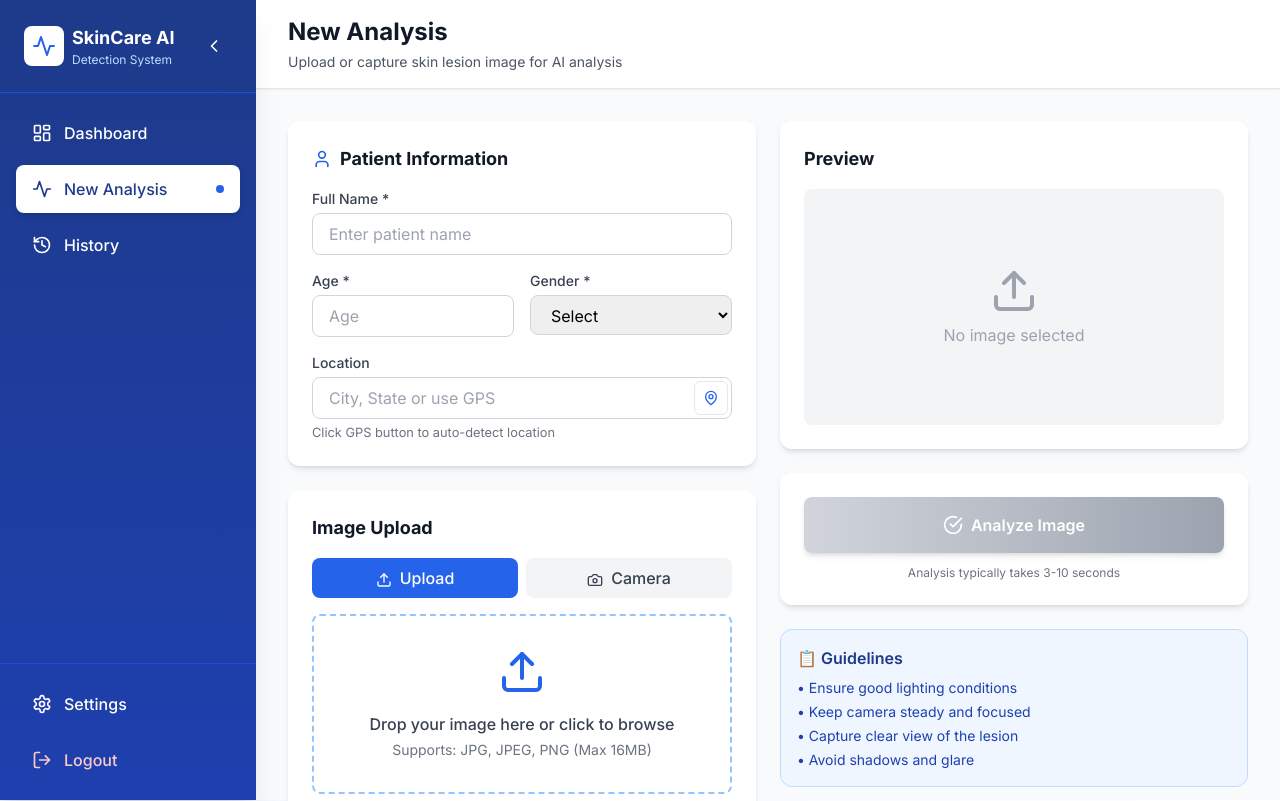
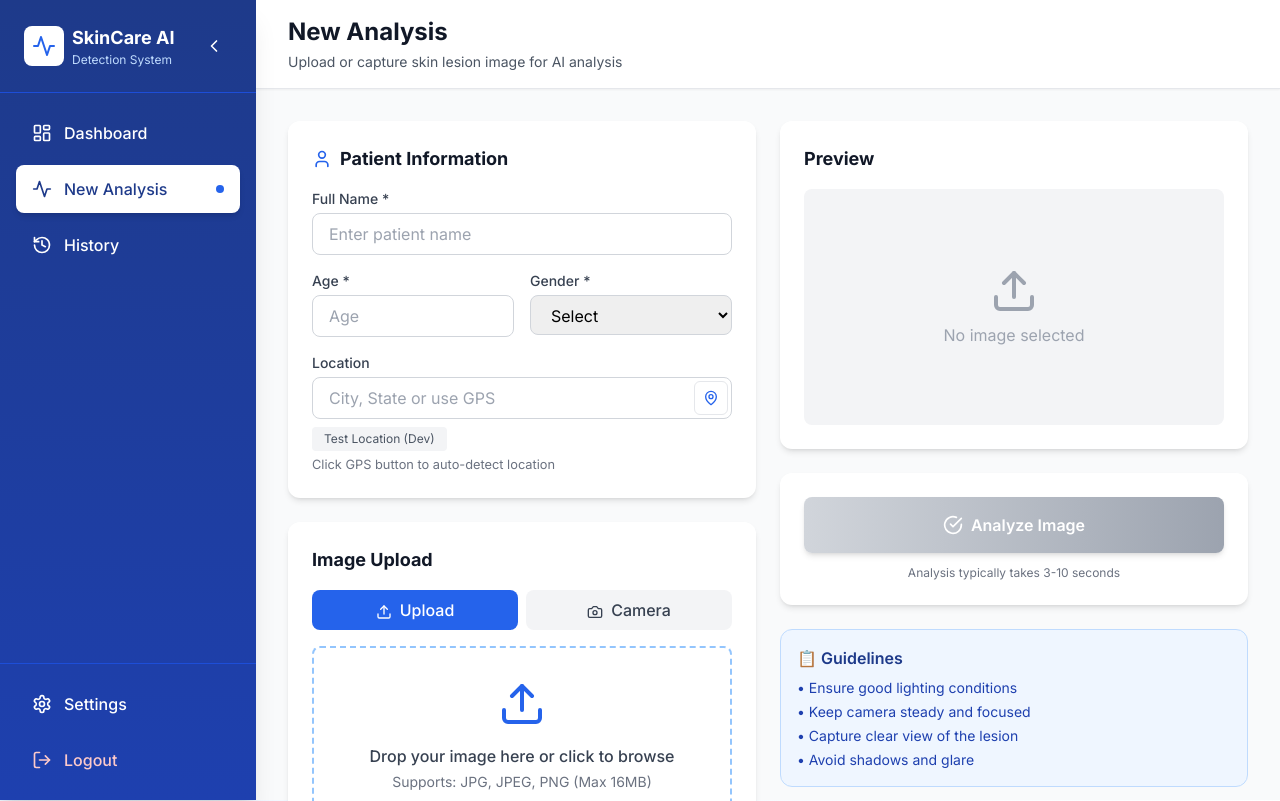
Before and after one commit to priyanshu-3/SkinCare, a React (Vite) app in the folder frontend/: page /analysis in a window 1280 px wide. Built offline with nearby package versions, Linux system fonts and the light colour scheme.

Commit message:
Add test location button and improve GPS error handling for development

```diff
--- a/frontend/src/pages/AnalysisNew.jsx
+++ b/frontend/src/pages/AnalysisNew.jsx
@@ -263,11 +263,11 @@ export default function AnalysisNew() {
               if (err.code === err.PERMISSION_DENIED) {
                 errorMessage += 'Please enable location permissions and try again.'
               } else if (err.code === err.POSITION_UNAVAILABLE) {
-            errorMessage += 'Location information is unavailable.'
+                errorMessage += 'Location information is unavailable. You can still enter location manually.'
               } else if (err.code === err.TIMEOUT) {
-            errorMessage += 'Location request timed out.'
+                errorMessage += 'Location request timed out. Please try again or enter manually.'
               } else {
-            errorMessage += 'Please try again.'
+                errorMessage += 'Please try again or enter location manually.'
               }
               setError(errorMessage)
             },
@@ -282,6 +282,12 @@ export default function AnalysisNew() {
   const clearDetected = () => {
     setDetectedLocation('')
     setPatientInfo((p) => ({ ...p, location: '' }))
+  }
+
+  // Test location for development
+  const useTestLocation = () => {
+    setPatientInfo((p) => ({ ...p, location: 'Mumbai, Maharashtra, India' }))
+    setDetectedLocation('Mumbai, Maharashtra, India')
   }
 
   return (
@@ -403,6 +409,25 @@ export default function AnalysisNew() {
                           <MapPin className="w-4 h-4" />
                         )}
                       </button>
+                    </div>
+                    {/* Test location button for development */}
+                    <div className="mt-2 flex gap-2">
+                      <button
+                        type="button"
+                        onClick={useTestLocation}
+                        className="px-3 py-1 text-xs bg-gray-100 text-gray-600 rounded hover:bg-gray-200 transition-colors"
+                      >
+                        Test Location (Dev)
+                      </button>
+                      {detectedLocation && (
+                        <button
+                          type="button"
+                          onClick={clearDetected}
+                          className="px-3 py-1 text-xs bg-red-100 text-red-600 rounded hover:bg-red-200 transition-colors"
+                        >
+                          Clear
+                        </button>
+                      )}
                     </div>
                       {detectedLocation && (
                         <p className="text-green-600 text-sm mt-2">
```
Lines whose indentation alone changed are shown as unchanged.
